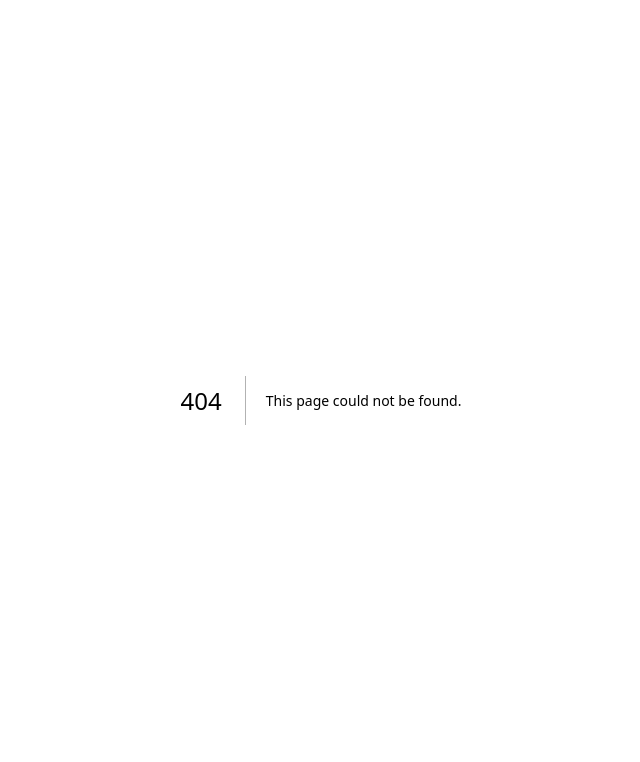
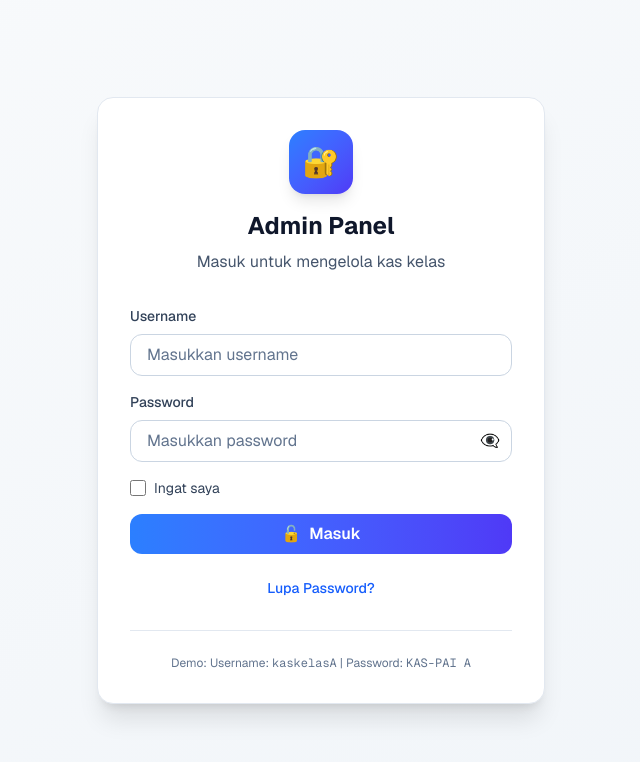
Before and after one commit to Dyat-botzz-dev/Kas-Pai, a Next.js app: page /bendahara in a window 1280 px wide. Before the commit this address had no page. Shown: the top 762 px of the page, without its empty margins (319-959 px from the left). Built offline with nearby package versions, Linux system fonts and the light colour scheme.

Commit message:
Auto upload via xyzup.py

```diff
--- /dev/null
+++ b/app/bendahara/page.tsx
@@ -0,0 +1,35 @@
+"use client"
+
+import { useEffect, useState } from "react"
+import { AdminPanel } from "@/components/admin-panel"
+import { ThemeProvider } from "@/components/theme-provider"
+
+export default function BendaharaPage() {
+  const [isLoading, setIsLoading] = useState(true)
+
+  useEffect(() => {
+    // Simulate loading time
+    const timer = setTimeout(() => {
+      setIsLoading(false)
+    }, 1500)
+
+    return () => clearTimeout(timer)
+  }, [])
+
+  return (
+    <ThemeProvider>
+      {isLoading ? (
+        <div className="flex items-center justify-center min-h-screen bg-gradient-to-br from-background to-secondary">
+          <div className="text-center">
+            <div className="inline-flex items-center justify-center w-16 h-16 mb-4 rounded-full bg-primary/10 animate-pulse">
+              <div className="w-12 h-12 rounded-full border-4 border-primary border-t-transparent animate-spin" />
+            </div>
+            <p className="text-foreground/60 font-medium">Memuat Panel Bendahara...</p>
+          </div>
+        </div>
+      ) : (
+        <AdminPanel />
+      )}
+    </ThemeProvider>
+  )
+}
```
